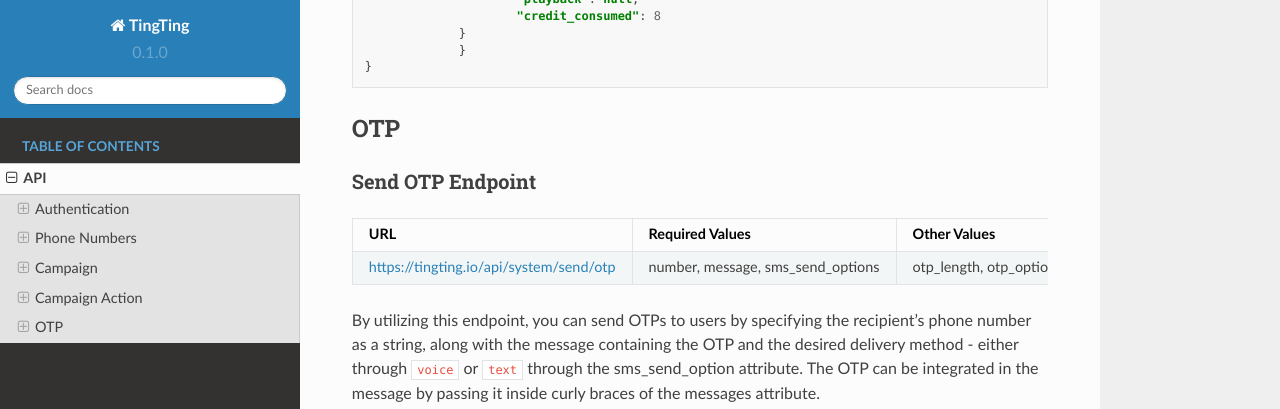
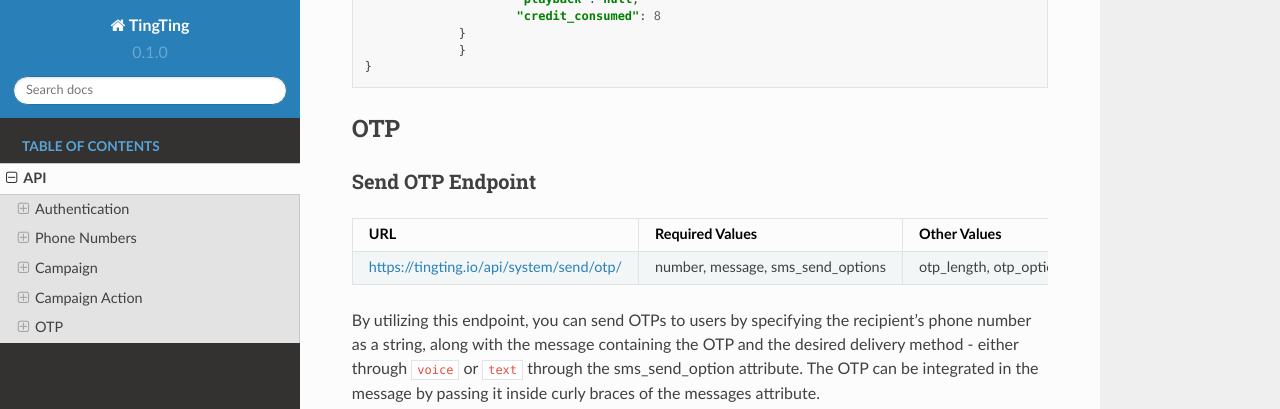
Before and after one commit to anjelikaprixa/TingTing, a Sphinx documentation site: the page built from docs/source/api.rst, in a window 1280 px wide and 900 px high, scrolled down 16254 px. Shown: the top 409 px of the window. Built offline with Sphinx 7.4.7 and the Read the Docs theme 2.0.0, drawn with Linux system fonts in a browser that asks for light colours; some of the changed text lies outside the part shown.

```diff
--- a/docs/source/api.rst
+++ b/docs/source/api.rst
@@ -802,7 +802,7 @@ Add Number to a Campaign Endpoint
    * - URL
      - Required Values
      - HTTP Methods
-   * - https://tingting.io/api/system/campaigns/number/<campaign_id>
+   * - https://tingting.io/api/system/campaigns/number/<campaign_id>/
      - Campaign ID, number
      - POST
 
@@ -969,7 +969,7 @@ Send OTP Endpoint
      - Required Values
      - Other Values
      - HTTP Methods
-   * - https://tingting.io/api/system/send/otp
+   * - https://tingting.io/api/system/send/otp/
      - number, message, sms_send_options
      - otp_length, otp_options
      - POST
```
